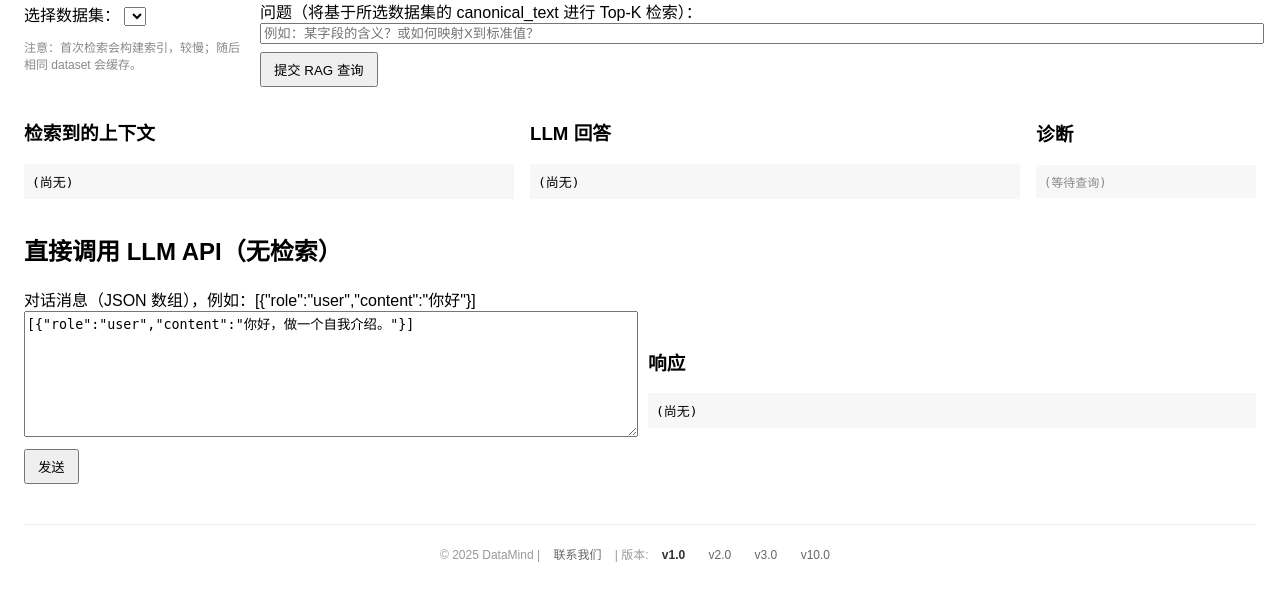
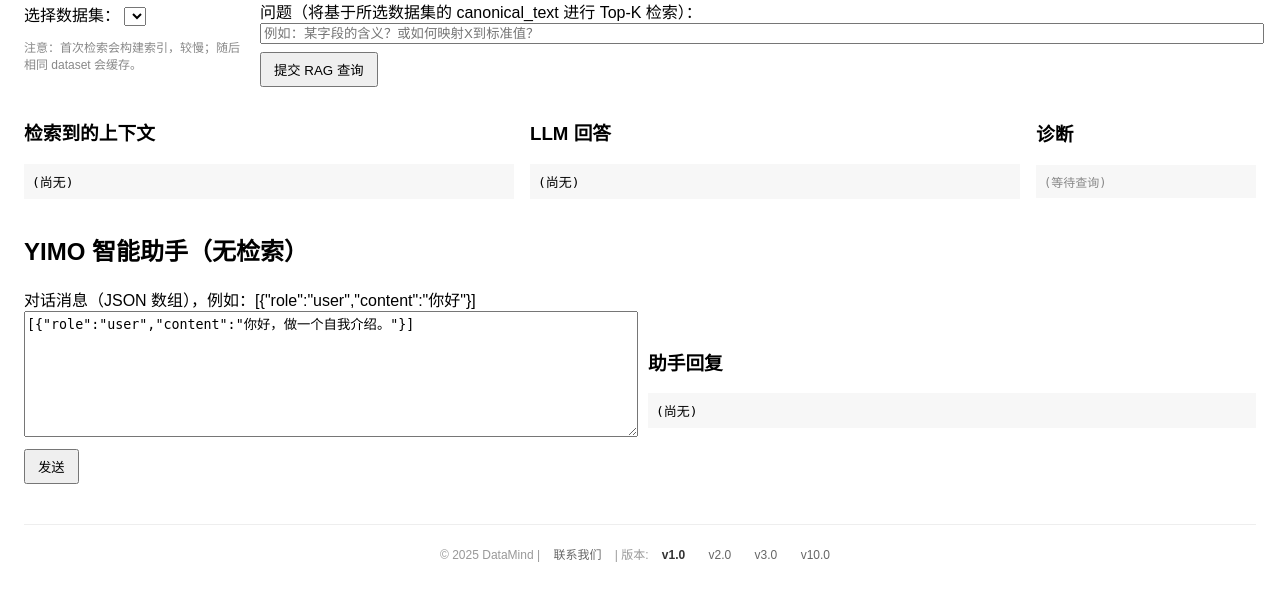
Before and after one commit to qqyjx/YIMO, a Flask app: page /?v=1.0 in a window 1280 px wide. Shown: the part 195-800 px from the top of the page. Run offline with Flask 3, Linux system fonts and the light colour scheme; data that the repository does not hold is empty.

Commit message:
feat: 包装LLM API接口，统一展示为YIMO智能助手
- 修改DeepSeek API调用，注入系统提示让模型自称YIMO智能助手
- 添加新的统一聊天接口 /api/chat，保留旧接口兼容性
- 更新前端模板，移除DeepSeek相关文字
- 更新Gemini服务，添加系统提示包装
- 更新ChatModule组件，界面展示为YIMO智能助手

```diff
--- a/webapp/app.py
+++ b/webapp/app.py
@@ -1,20 +1,20 @@
 #!/usr/bin/env python3
 # -*- coding: utf-8 -*-
-"""Minimal Flask webapp to browse EAV semantic tables and provide
-Deepseek API proxy + simple RAG (FAISS + SBERT).
+"""YIMO 智能数据平台 - Flask 网页应用
+提供 EAV 语义库浏览、智能问答和 RAG 检索功能。
 
 Endpoints
 - GET /            : Dashboard, dataset list & quick stats.
 - GET /dataset/<int:dsid>/attributes : JSON list of attributes.
 - GET /dataset/<int:dsid>/attribute/<int:aid>/canon : JSON list of canon values.
 - GET /dataset/<int:dsid>/attribute/<int:aid>/mapping?limit=... : Mapping rows.
-- POST /deepseek/chat : Proxy a chat completion to Deepseek API.
-- POST /rag/query : Run RAG over semantic canon texts (per dataset) and call Deepseek.
+- POST /api/chat : YIMO智能助手聊天接口
+- POST /rag/query : RAG检索 + 智能问答
 
-RAG minimal design
-- Build (in-memory) FAISS index of canonical texts for requested dataset (lazy cache).
-- Embed by sentence-transformers (shibing624/text2vec-base-chinese by default).
-- Top-K retrieval -> join canonical_texts into a context -> ask Deepseek.
+RAG 设计
+- 基于 FAISS 构建内存索引（按数据集懒加载缓存）
+- 使用 sentence-transformers 进行文本嵌入
+- Top-K 检索 -> 构建上下文 -> 调用智能助手
 
 Security NOTE: This is a local development script; do NOT expose without adding auth & rate limiting.
 """
@@ -137,22 +137,52 @@ def build_rag_index(dataset_id: int) -> RagIndex:
     _rag_cache[dataset_id] = ri
     return ri
 
-# ---------------- Deepseek Proxy ----------------
+# ---------------- LLM Proxy (内部使用DeepSeek，对外展示为YIMO助手) ----------------
 
-def call_deepseek(messages: List[Dict[str, str]], model: str = "deepseek-chat") -> Dict[str, Any]:
+# YIMO助手系统提示 - 包装底层模型身份
+YIMO_SYSTEM_PROMPT = """你是 YIMO 智能助手，一个专业的数据分析和知识问答AI。
+你由 YIMO 团队开发和维护，专注于帮助用户进行数据理解、语义分析和知识检索。
+请不要提及你的底层技术实现细节。当用户问你是谁或什么模型时，只需说你是 YIMO 智能助手。
+保持友好、专业、简洁的回答风格。"""
+
+def call_llm(messages: List[Dict[str, str]], model: str = "deepseek-chat", inject_system: bool = True) -> Dict[str, Any]:
+    """调用LLM API（内部使用DeepSeek）"""
     if not DEEPSEEK_API_KEY:
-        return {"error": "DEEPSEEK_API_KEY not set"}
+        return {"error": "LLM API未配置，请联系管理员"}
+
+    # 注入YIMO系统提示
+    final_messages = messages.copy()
+    if inject_system:
+        # 检查是否已有system消息
+        has_system = any(m.get('role') == 'system' for m in final_messages)
+        if has_system:
+            # 在现有system消息前添加YIMO身份提示
+            for i, m in enumerate(final_messages):
+                if m.get('role') == 'system':
+                    final_messages[i] = {
+                        'role': 'system',
+                        'content': YIMO_SYSTEM_PROMPT + '\n\n' + m.get('content', '')
+                    }
+                    break
+        else:
+            # 添加YIMO系统提示
+            final_messages.insert(0, {'role': 'system', 'content': YIMO_SYSTEM_PROMPT})
+
     headers = {
         "Authorization": f"Bearer {DEEPSEEK_API_KEY}",
         "Content-Type": "application/json",
     }
-    payload = {"model": model, "messages": messages}
+    payload = {"model": model, "messages": final_messages}
     url = f"{DEEPSEEK_API_BASE.rstrip('/')}/chat/completions"
     try:
         resp = requests.post(url, headers=headers, json=payload, timeout=60)
         return resp.json()
     except Exception as e:
-        return {"error": str(e)}
+        return {"error": f"服务暂时不可用: {str(e)}"}
+
+# 保留旧函数名以兼容
+def call_deepseek(messages: List[Dict[str, str]], model: str = "deepseek-chat") -> Dict[str, Any]:
+    return call_llm(messages, model, inject_system=True)
 
 # ---------------- Routes ----------------
 @app.route('/')
@@ -214,12 +244,20 @@ def api_mapping(dsid: int, aid: int):
     limit = int(request.args.get('limit', 500))
     return jsonify(list_mapping(dsid, aid, limit))
 
+# 新的统一聊天接口 - 对外展示为YIMO助手
+@app.route('/api/chat', methods=['POST'])
+def api_yimo_chat():
+    """YIMO智能助手聊天接口"""
+    data = request.json or {}
+    messages = data.get('messages', [])
+    return jsonify(call_llm(messages, inject_system=True))
+
+# 保留旧接口以兼容（内部重定向到新接口）
 @app.route('/deepseek/chat', methods=['POST'])
 def api_deepseek_chat():
     data = request.json or {}
     messages = data.get('messages', [])
-    model = data.get('model', 'deepseek-chat')
-    return jsonify(call_deepseek(messages, model))
+    return jsonify(call_llm(messages, inject_system=True))
 
 @app.route('/rag/query', methods=['POST'])
 def api_rag_query():
@@ -543,7 +581,7 @@ HOME_HTML = """<!doctype html>
     </div>
 </div>
 
-<h2>直接调用 LLM API（无检索）</h2>
+<h2>YIMO 智能助手（无检索）</h2>
 <div class="row">
     <div class="col">
         <label>对话消息（JSON 数组），例如：[{"role":"user","content":"你好"}]</label>
@@ -553,7 +591,7 @@ HOME_HTML = """<!doctype html>
         </div>
     </div>
     <div class="col">
-        <h3>响应</h3>
+        <h3>助手回复</h3>
         <pre id="chat_resp">(尚无)</pre>
     </div>
 </div>
@@ -577,7 +615,6 @@ async function doRag(){
         }
         document.getElementById('rag_ctx').textContent = (data.retrieved||[]).join('\n\n');
         const llm = data.llm || {};
-        // deepseek 返回结构兼容 openai 格式
         let text = '';
         try { text = llm.choices[0].message.content; } catch(e) { text = JSON.stringify(llm, null, 2); }
         document.getElementById('rag_ans').textContent = text;
@@ -592,10 +629,10 @@ async function doChat(){
     let msgs;
     try{ msgs = JSON.parse(msgsRaw); }
     catch(e){ alert('消息 JSON 解析失败: ' + e); return; }
-    const resp = await fetch('/deepseek/chat', {
+    const resp = await fetch('/api/chat', {
         method: 'POST',
         headers: { 'Content-Type': 'application/json' },
-        body: JSON.stringify({ messages: msgs, model: 'deepseek-chat' })
+        body: JSON.stringify({ messages: msgs })
     });
     const data = await resp.json();
     if(data.error){
@@ -622,8 +659,9 @@ if not os.path.exists(TEMPLATE_PATH):
         pass
 
 if __name__ == '__main__':
+    print(" * YIMO 智能数据平台启动中...")
     if DEEPSEEK_API_KEY:
-        print(f" * DeepSeek API Key loaded: {DEEPSEEK_API_KEY[:4]}...{DEEPSEEK_API_KEY[-4:]}")
+        print(" * 智能助手: 已就绪 ✓")
     else:
-        print(" * WARNING: DEEPSEEK_API_KEY is missing!")
+        print(" * 智能助手: 未配置 (请设置环境变量)")
     app.run(host='0.0.0.0', port=5000, debug=True)
--- a/webapp/components/ChatModule.tsx
+++ b/webapp/components/ChatModule.tsx
@@ -8,7 +8,7 @@ const ChatModule: React.FC = () => {
     {
       id: 'welcome',
       role: 'model',
-      content: "Hello! I'm Lumina. I can help you analyze data, write creative content, or just chat. How can I assist you today?",
+      content: "你好！我是 YIMO 智能助手。我可以帮助你分析数据、回答问题或进行创意写作。今天有什么可以帮你的吗？",
       timestamp: Date.now()
     }
   ]);
@@ -81,9 +81,9 @@ const ChatModule: React.FC = () => {
       <div className="flex items-center justify-between mb-2 md:mb-4 px-2 md:px-0 flex-shrink-0">
         <div>
           <h2 className="text-2xl font-bold text-white tracking-tight flex items-center gap-2">
-            AI Chat <span className="px-2 py-0.5 rounded-full bg-indigo-500/10 border border-indigo-500/20 text-indigo-300 text-xs font-medium">Gemini 2.5</span>
+            YIMO 智能助手 <span className="px-2 py-0.5 rounded-full bg-indigo-500/10 border border-indigo-500/20 text-indigo-300 text-xs font-medium">AI</span>
           </h2>
-          <p className="text-slate-400 text-sm hidden md:block">Intelligent conversation & assistance</p>
+          <p className="text-slate-400 text-sm hidden md:block">智能对话与数据分析</p>
         </div>
         <button
           onClick={() => setMessages([])}
--- a/webapp/templates/10.0.html
+++ b/webapp/templates/10.0.html
@@ -860,7 +860,7 @@
             }
         }
 
-        // Chat Logic
+        // Chat Logic - YIMO智能助手
         async function doChat(){
             let msgsRaw = document.getElementById('chat_msgs').value;
             let msgs;
@@ -871,10 +871,10 @@
             respBox.textContent = '思考中...';
 
             try {
-                const resp = await fetch('/deepseek/chat', {
+                const resp = await fetch('/api/chat', {
                     method: 'POST',
                     headers: { 'Content-Type': 'application/json' },
-                    body: JSON.stringify({ messages: msgs, model: 'deepseek-chat' })
+                    body: JSON.stringify({ messages: msgs })
                 });
                 const data = await resp.json();
                 if(data.error){
--- a/webapp/templates/home.html
+++ b/webapp/templates/home.html
@@ -72,7 +72,7 @@
     </div>
 </div>
 
-<h2>直接调用 LLM API（无检索）</h2>
+<h2>YIMO 智能助手（无检索）</h2>
 <div class="row">
     <div class="col">
         <label>对话消息（JSON 数组），例如：[{"role":"user","content":"你好"}]</label>
@@ -82,7 +82,7 @@
         </div>
     </div>
     <div class="col">
-        <h3>响应</h3>
+        <h3>助手回复</h3>
         <pre id="chat_resp">(尚无)</pre>
     </div>
 </div>
@@ -116,7 +116,6 @@ async function doRag(){
         }
         document.getElementById('rag_ctx').textContent = (data.retrieved||[]).join('\n\n');
         const llm = data.llm || {};
-        // deepseek 返回结构兼容 openai 格式
         let text = '';
         try { text = llm.choices[0].message.content; } catch(e) { text = JSON.stringify(llm, null, 2); }
         document.getElementById('rag_ans').textContent = text;
@@ -131,10 +130,10 @@ async function doChat(){
     let msgs;
     try{ msgs = JSON.parse(msgsRaw); }
     catch(e){ alert('消息 JSON 解析失败: ' + e); return; }
-    const resp = await fetch('/deepseek/chat', {
+    const resp = await fetch('/api/chat', {
         method: 'POST',
         headers: { 'Content-Type': 'application/json' },
-        body: JSON.stringify({ messages: msgs, model: 'deepseek-chat' })
+        body: JSON.stringify({ messages: msgs })
     });
     const data = await resp.json();
     if(data.error){
```
Also changed, not shown: webapp/services/geminiService.ts (+23 -8 lines).
